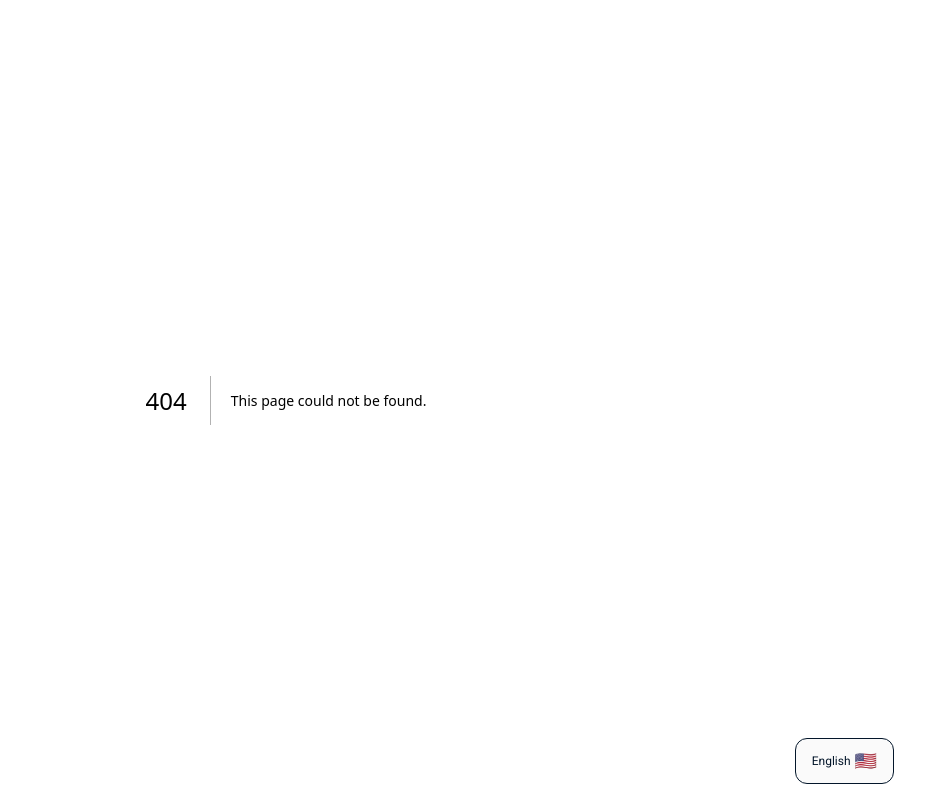
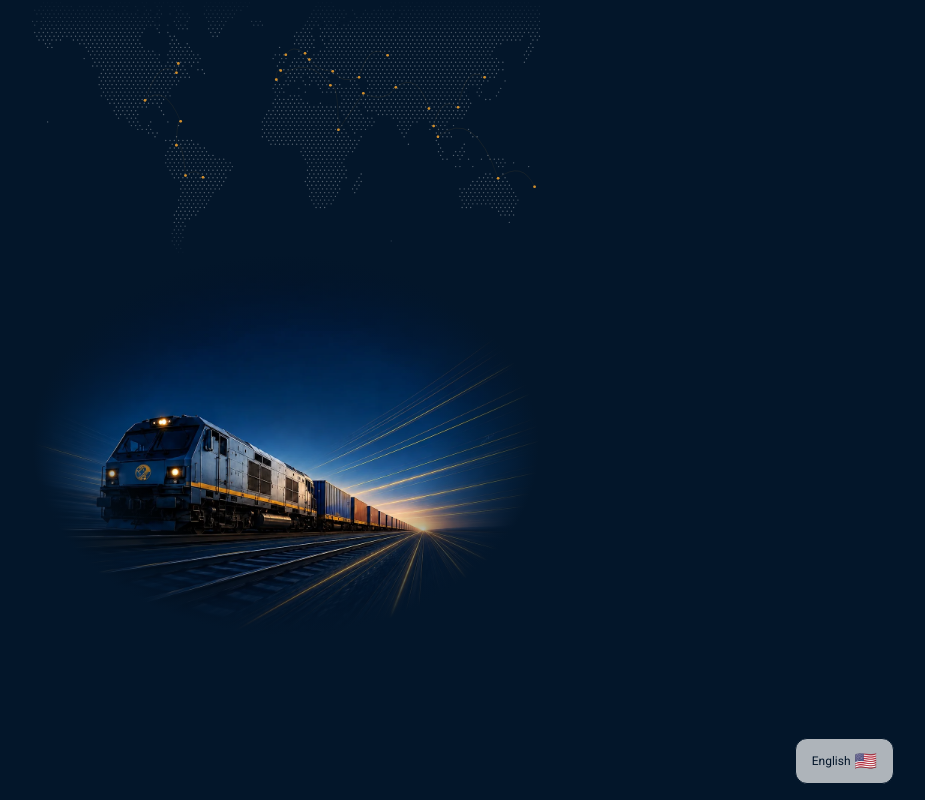
Before and after one commit to MM25Zamanian/online-catalog-rail, a Next.js app: page /en/tr in a window 1280 px wide. Before the commit this address had no page. Shown: the whole page, without its empty margins (354-1279 px from the left). Built offline with nearby package versions, Linux system fonts and the light colour scheme.

Commit message:
feat(i18n): add single-build localized routes for en and tr

```diff
--- a/src/app/layout.tsx
+++ b/src/app/layout.tsx
@@ -1,8 +1,7 @@
 import type { Metadata, Viewport } from "next";
 import { Roboto } from "next/font/google";
-import { getBuildLocale, getDictionary } from "@/i18n";
+import { getDictionary } from "@/i18n";
 import "./globals.css";
-import Link from "next/link";
 import { InternationalizationToggleButton } from "@/components/i18n-toggle-button";
 
 const roboto = Roboto({
@@ -10,19 +9,22 @@ const roboto = Roboto({
   subsets: ["latin"],
 });
 
-const locale = getBuildLocale();
-const dictionary = getDictionary();
+const englishDictionary = getDictionary("en");
 
 export const viewport: Viewport = {
   themeColor: "#03162a",
 };
 
 export const metadata: Metadata = {
-  ...dictionary.metadata,
-  appleWebApp: {
-    // capable: true,
-    // statusBarStyle: "black-translucent",
+  ...englishDictionary.metadata,
+  alternates: {
+    canonical: "/",
+    languages: {
+      en: "/",
+      tr: "/tr",
+    },
   },
+  appleWebApp: {},
 };
 
 export default function RootLayout({
@@ -32,7 +34,7 @@ export default function RootLayout({
 }>) {
   return (
     <html
-      lang={locale}
+      lang="en"
       dir="ltr"
       className={`${roboto.variable} h-full overflow-hidden antialiased`}
     >
--- a/src/app/page.tsx
+++ b/src/app/page.tsx
@@ -1,33 +1,5 @@
-import { getDictionary } from "@/i18n";
-import { WorldMap } from "@/components/world-map";
-import { Slide01 } from "@/slides/01-slide";
-import { Slide02 } from "@/slides/02-slide";
-import { Slide03 } from "@/slides/03-slide";
-import { Slide04 } from "@/slides/04-slide";
-import { Slide05 } from "@/slides/05-slide";
-import { Slide06 } from "@/slides/06-slide";
-import { Slide07 } from "@/slides/07-slide";
-import { ScrollBackgroundManager } from "@/components/scroll-bg-manager";
+import { CatalogPage } from "@/components/catalog-page";
 
 export default function Home() {
-  const dictionary = getDictionary();
-
-  return (
-    <main
-      data-catalog-scroll-root="true"
-      className="snap-y snap-mandatory flex flex-col h-[100svh] overflow-y-auto overscroll-none scroll-smooth"
-    >
-      <ScrollBackgroundManager />
-
-      <Slide01 copy={dictionary.slide01} brand={dictionary.brand}>
-        <WorldMap className="bg-transparent absolute top-0 inset-x-0" />
-      </Slide01>
-      <Slide02 copy={dictionary.slide02} brand={dictionary.brand} />
-      <Slide03 copy={dictionary.slide03} brand={dictionary.brand} />
-      <Slide04 copy={dictionary.slide04} />
-      <Slide05 copy={dictionary.slide05} />
-      <Slide06 copy={dictionary.slide06} />
-      <Slide07 copy={dictionary.slide07} />
-    </main>
-  );
+  return <CatalogPage locale="en" />;
 }
--- /dev/null
+++ b/src/app/tr/layout.tsx
@@ -0,0 +1,23 @@
+import type { Metadata } from "next";
+import { getDictionary } from "@/i18n";
+
+const turkishDictionary = getDictionary("tr");
+
+export const metadata: Metadata = {
+  ...turkishDictionary.metadata,
+  alternates: {
+    canonical: "/tr",
+    languages: {
+      en: "/",
+      tr: "/tr",
+    },
+  },
+};
+
+export default function TurkishLayout({
+  children,
+}: Readonly<{
+  children: React.ReactNode;
+}>) {
+  return children;
+}
--- /dev/null
+++ b/src/app/tr/page.tsx
@@ -0,0 +1,5 @@
+import { CatalogPage } from "@/components/catalog-page";
+
+export default function TurkishCatalogPage() {
+  return <CatalogPage locale="tr" />;
+}
--- /dev/null
+++ b/src/components/catalog-page.tsx
@@ -0,0 +1,39 @@
+import type { Locale } from "@/i18n";
+import { getDictionary } from "@/i18n";
+import { WorldMap } from "@/components/world-map";
+import { Slide01 } from "@/slides/01-slide";
+import { Slide02 } from "@/slides/02-slide";
+import { Slide03 } from "@/slides/03-slide";
+import { Slide04 } from "@/slides/04-slide";
+import { Slide05 } from "@/slides/05-slide";
+import { Slide06 } from "@/slides/06-slide";
+import { Slide07 } from "@/slides/07-slide";
+import { ScrollBackgroundManager } from "@/components/scroll-bg-manager";
+
+type CatalogPageProps = {
+  locale: Locale;
+};
+
+export function CatalogPage({ locale }: CatalogPageProps) {
+  const dictionary = getDictionary(locale);
+
+  return (
+    <main
+      lang={locale}
+      data-catalog-scroll-root="true"
+      className="snap-y snap-mandatory flex flex-col h-[100svh] overflow-y-auto overscroll-none scroll-smooth"
+    >
+      <ScrollBackgroundManager />
+
+      <Slide01 locale={locale} copy={dictionary.slide01} brand={dictionary.brand}>
+        <WorldMap className="bg-transparent absolute top-0 inset-x-0" />
+      </Slide01>
+      <Slide02 locale={locale} copy={dictionary.slide02} brand={dictionary.brand} />
+      <Slide03 locale={locale} copy={dictionary.slide03} brand={dictionary.brand} />
+      <Slide04 copy={dictionary.slide04} />
+      <Slide05 copy={dictionary.slide05} />
+      <Slide06 copy={dictionary.slide06} />
+      <Slide07 copy={dictionary.slide07} />
+    </main>
+  );
+}
--- a/src/components/i18n-toggle-button.tsx
+++ b/src/components/i18n-toggle-button.tsx
@@ -1,46 +1,41 @@
 "use client";
 
-import Link from "next/link";
 import { usePathname } from "next/navigation";
-import { useEffect, useMemo, useState } from "react";
+import { useMemo } from "react";
+
+function getLocaleFromPathname(pathname: string): "en" | "tr" {
+  return pathname === "/tr" || pathname.startsWith("/tr/") ? "tr" : "en";
+}
+
+function getTargetPathname(pathname: string, locale: "en" | "tr"): string {
+  if (locale === "en") {
+    return pathname === "/" ? "/tr" : `/tr${pathname}`;
+  }
+
+  return pathname.replace(/^\/tr(\/|$)/, "/");
+}
 
 export function InternationalizationToggleButton() {
   const pathname = usePathname();
-  const locale = pathname.includes("/tr") ? "tr" : "en";
-  const [href, setHref] = useState<string>();
-  const label = useMemo(
-    () => (locale === "tr" ? "English" : "Türkçe"),
-    [locale]
-  );
+  const locale = getLocaleFromPathname(pathname);
+
+  const label = useMemo(() => (locale === "tr" ? "English" : "Türkçe"), [locale]);
   const icon = useMemo(() => (locale === "tr" ? "🇺🇲" : "🇹🇷"), [locale]);
 
-  useEffect(() => {
-    const getHref = () => {
-      if (typeof window === "undefined") return "/";
+  return (
+    <button
+      type="button"
+      onClick={() => {
+        if (typeof window === "undefined") return;
 
-      const url = new URL(window.location.toString());
-
-      if (locale === "en") {
-        url.pathname = "/tr";
-      } else {
-        url.pathname = "/";
-      }
-
-      return url.toString();
-    };
-
-    queueMicrotask(() => {
-      setHref(getHref());
-    });
-  }, [locale, setHref]);
-
-  return (
-    <Link
-      href={href ?? "#"}
+        const url = new URL(window.location.href);
+        url.pathname = getTargetPathname(url.pathname, locale);
+        window.location.assign(`${url.pathname}${url.search}${url.hash}`);
+      }}
       className="border flex items-center gap-1 border-primary fixed bottom-4 end-8 px-4 py-2 rounded-xl bg-background/70 backdrop-blur-2xl"
     >
       <span className="text-xs text-primary">{label}</span>
       <span className="text-lg">{icon}</span>
-    </Link>
+    </button>
   );
 }
--- a/src/i18n/index.ts
+++ b/src/i18n/index.ts
@@ -1,22 +1,22 @@
 import { dictionaries } from "./dictionaries";
-import { locales, type Locale } from "./types";
+import { defaultLocale, locales, type Locale } from "./types";
 
 const localeSet = new Set<string>(locales);
 
-export function getBuildLocale(): Locale {
-  const locale = process.env.BUILD_LOCALE ?? "en";
+export function isLocale(value: string): value is Locale {
+  return localeSet.has(value);
+}
 
-  if (localeSet.has(locale)) {
-    return locale as Locale;
+export function resolveLocale(value: string | undefined): Locale {
+  if (value && isLocale(value)) {
+    return value;
   }
 
-  throw new Error(
-    `Invalid BUILD_LOCALE "${locale}". Expected one of: ${locales.join(", ")}.`
-  );
+  return defaultLocale;
 }
 
-export function getDictionary() {
-  return dictionaries[getBuildLocale()];
+export function getDictionary(locale: Locale) {
+  return dictionaries[locale];
 }
 
 export type { Dictionary, Locale } from "./types";
--- a/src/i18n/types.ts
+++ b/src/i18n/types.ts
@@ -1,4 +1,5 @@
 export const locales = ["en", "tr"] as const;
+export const defaultLocale = "en" as const;
 
 export type Locale = (typeof locales)[number];
 
--- a/src/slides/01-slide.tsx
+++ b/src/slides/01-slide.tsx
@@ -2,21 +2,20 @@ import { Slide } from "@/components/slide";
 import Logo from "#/logo.webp";
 import Image from "next/image";
 import type { ReactNode } from "react";
-import { getBuildLocale, type Dictionary } from "@/i18n";
+import type { Dictionary, Locale } from "@/i18n";
 import { ShipIcon, StoreIcon, TrainIcon, TruckIcon } from "@/components/icons";
 import { cn } from "@/lib/utils";
 import { LineBreak } from "@/components/line-break";
 import { FirstSlideHeroImage } from "@/components/01-slide-hero-image";
 
 type Slide01Props = {
+  locale: Locale;
   brand: Dictionary["brand"];
   copy: Dictionary["slide01"];
   children: ReactNode;
 };
 
-const locale = getBuildLocale();
-
-export function Slide01({ brand, copy, children }: Slide01Props) {
+export function Slide01({ locale, brand, copy, children }: Slide01Props) {
   return (
     <Slide slideIndex={0} motionProfile="hero" className="bg-primary">
       {children}
--- a/src/slides/02-slide.tsx
+++ b/src/slides/02-slide.tsx
@@ -2,7 +2,7 @@ import { Slide } from "@/components/slide";
 import Image from "next/image";
 import TrafficLights from "#/traffic-lights.webp";
 import { cn } from "@/lib/utils";
-import { getBuildLocale, type Dictionary } from "@/i18n";
+import type { Dictionary, Locale } from "@/i18n";
 import { LineBreak } from "@/components/line-break";
 
 function ListItem({ content }: { content: string }) {
@@ -15,13 +15,12 @@ function ListItem({ content }: { content: string }) {
 }
 
 type Slide02Props = {
+  locale: Locale;
   brand: Dictionary["brand"];
   copy: Dictionary["slide02"];
 };
 
-const locale = getBuildLocale();
-
-export function Slide02({ brand, copy }: Slide02Props) {
+export function Slide02({ locale, brand, copy }: Slide02Props) {
   return (
     <Slide slideIndex={1} motionProfile="content" className="bg-background">
       <div data-parallax="bg" className="absolute bg-background -bottom-2 -end-24 aspect-[1/2] h-[40rem]">
--- a/src/slides/03-slide.tsx
+++ b/src/slides/03-slide.tsx
@@ -2,19 +2,17 @@ import { Slide } from "@/components/slide";
 import Logo from "#/logo.webp";
 import TrainBackground from "#/monochrome-freight-train-on-tracks.webp";
 import Image from "next/image";
-import type { Dictionary } from "@/i18n";
+import type { Dictionary, Locale } from "@/i18n";
 import { AwardIcon, GlobeIcon, TrainIcon, UsersIcon } from "@/components/icons";
 import { cn } from "@/lib/utils";
-import { getBuildLocale } from "@/i18n";
 import { LineBreak } from "@/components/line-break";
 import { NumberTicker } from "@/components/number-ticker";
 
 type Slide03Props = {
+  locale: Locale;
   brand: Dictionary["brand"];
   copy: Dictionary["slide03"];
 };
-
-const locale = getBuildLocale();
 
 const statIcons = {
   award: AwardIcon,
@@ -23,7 +21,7 @@ const statIcons = {
   users: UsersIcon,
 } as const;
 
-export function Slide03({ brand, copy }: Slide03Props) {
+export function Slide03({ locale, brand, copy }: Slide03Props) {
   const titleParts = copy.title.split(" ");
   const hasSplitTitle = locale === "en" && titleParts.length === 2;
 
```
